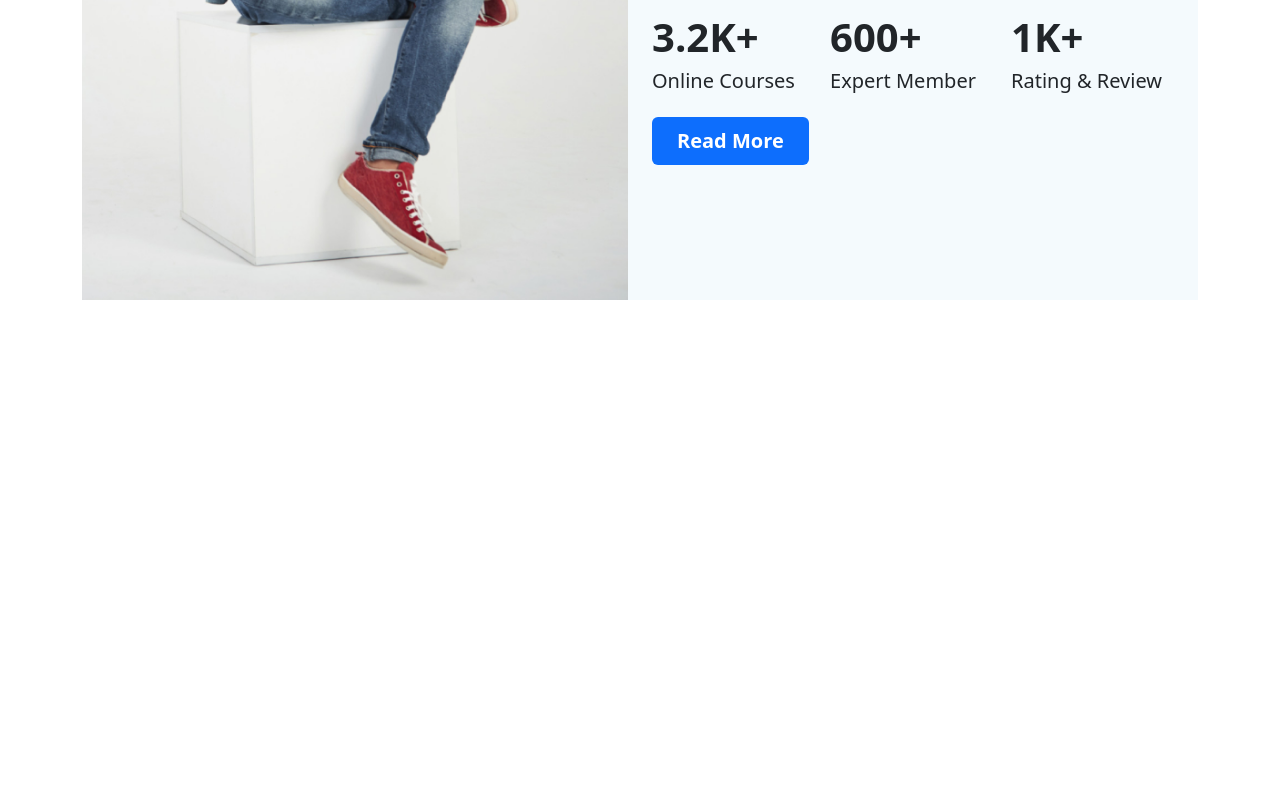
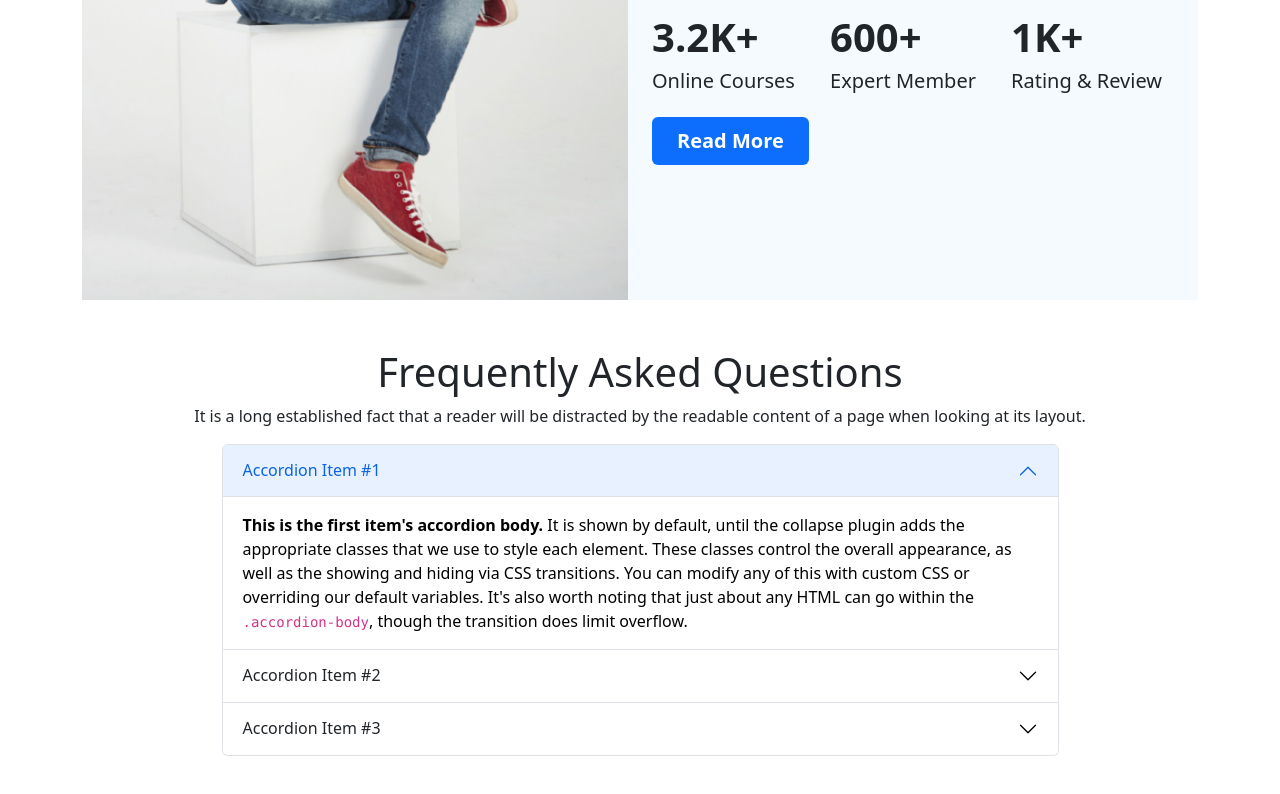
Before and after one commit to siamcse/education-technology, a plain HTML site: page index.html in a window 1280 px wide. Shown: the part 2175-2969 px from the top of the page. Before the commit the page ends 2523 px from the top, so only its background shows below. Drawn offline with nearby package versions, Linux system fonts and the light colour scheme.

Commit message:
faq added

```diff
--- a/index.html
+++ b/index.html
@@ -219,6 +219,80 @@
             </div>
         </section>
 
+        <!-- frequently asked question -->
+        <section class="mb-5">
+            <div class="text-center">
+                <h1>Frequently Asked Questions</h1>
+                <p>It is a long established fact that a reader will be distracted by the readable
+                    content of a page when looking at its layout.</p>
+            </div>
+            <!-- question -->
+            <div class="accordion w-75 mx-auto" id="accordionExample">
+                <div class="accordion-item">
+                    <h2 class="accordion-header" id="headingOne">
+                        <button class="accordion-button" type="button" data-bs-toggle="collapse" data-bs-target="#collapseOne"
+                            aria-expanded="true" aria-controls="collapseOne">
+                            Accordion Item #1
+                        </button>
+                    </h2>
+                    <div id="collapseOne" class="accordion-collapse collapse show" aria-labelledby="headingOne"
+                        data-bs-parent="#accordionExample">
+                        <div class="accordion-body">
+                            <strong>This is the first item's accordion body.</strong> It is shown by default, until the collapse
+                            plugin adds the appropriate classes that we use to style each element. These classes control the
+                            overall
+                            appearance, as well as the showing and hiding via CSS transitions. You can modify any of this with
+                            custom CSS or overriding our default variables. It's also worth noting that just about any HTML can
+                            go
+                            within the <code>.accordion-body</code>, though the transition does limit overflow.
+                        </div>
+                    </div>
+                </div>
+                <div class="accordion-item">
+                    <h2 class="accordion-header" id="headingTwo">
+                        <button class="accordion-button collapsed" type="button" data-bs-toggle="collapse"
+                            data-bs-target="#collapseTwo" aria-expanded="false" aria-controls="collapseTwo">
+                            Accordion Item #2
+                        </button>
+                    </h2>
+                    <div id="collapseTwo" class="accordion-collapse collapse" aria-labelledby="headingTwo"
+                        data-bs-parent="#accordionExample">
+                        <div class="accordion-body">
+                            <strong>This is the second item's accordion body.</strong> It is hidden by default, until the
+                            collapse
+                            plugin adds the appropriate classes that we use to style each element. These classes control the
+                            overall
+                            appearance, as well as the showing and hiding via CSS transitions. You can modify any of this with
+                            custom CSS or overriding our default variables. It's also worth noting that just about any HTML can
+                            go
+                            within the <code>.accordion-body</code>, though the transition does limit overflow.
+                        </div>
+                    </div>
+                </div>
+                <div class="accordion-item">
+                    <h2 class="accordion-header" id="headingThree">
+                        <button class="accordion-button collapsed" type="button" data-bs-toggle="collapse"
+                            data-bs-target="#collapseThree" aria-expanded="false" aria-controls="collapseThree">
+                            Accordion Item #3
+                        </button>
+                    </h2>
+                    <div id="collapseThree" class="accordion-collapse collapse" aria-labelledby="headingThree"
+                        data-bs-parent="#accordionExample">
+                        <div class="accordion-body">
+                            <strong>This is the third item's accordion body.</strong> It is hidden by default, until the
+                            collapse
+                            plugin adds the appropriate classes that we use to style each element. These classes control the
+                            overall
+                            appearance, as well as the showing and hiding via CSS transitions. You can modify any of this with
+                            custom CSS or overriding our default variables. It's also worth noting that just about any HTML can
+                            go
+                            within the <code>.accordion-body</code>, though the transition does limit overflow.
+                        </div>
+                    </div>
+                </div>
+            </div>
+        </section>
+
 
     </main>
 
```
